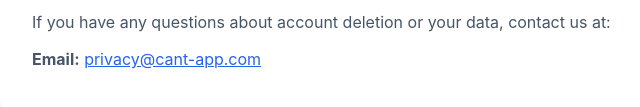
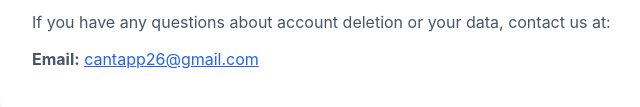
Before and after one commit to elmascan/cant-privacy, a plain HTML site: page delete-account.html in a window 1280 px wide. Shown: the part 1736-1843 px from the top of the page, 284-924 px from the left. Drawn offline with Linux system fonts and the light colour scheme.

Commit message:
Update delete-account.html

```diff
--- a/delete-account.html
+++ b/delete-account.html
@@ -112,7 +112,7 @@
   <div class="card">
     <h2>Questions?</h2>
     <p>If you have any questions about account deletion or your data, contact us at:</p>
-    <p><strong>Email:</strong> <a href="mailto:privacy@cant-app.com">privacy@cant-app.com</a></p>
+    <p><strong>Email:</strong> <a href="mailto:cantapp26@gmail.com">cantapp26@gmail.com</a></p>
   </div>
 
 </div>
```
